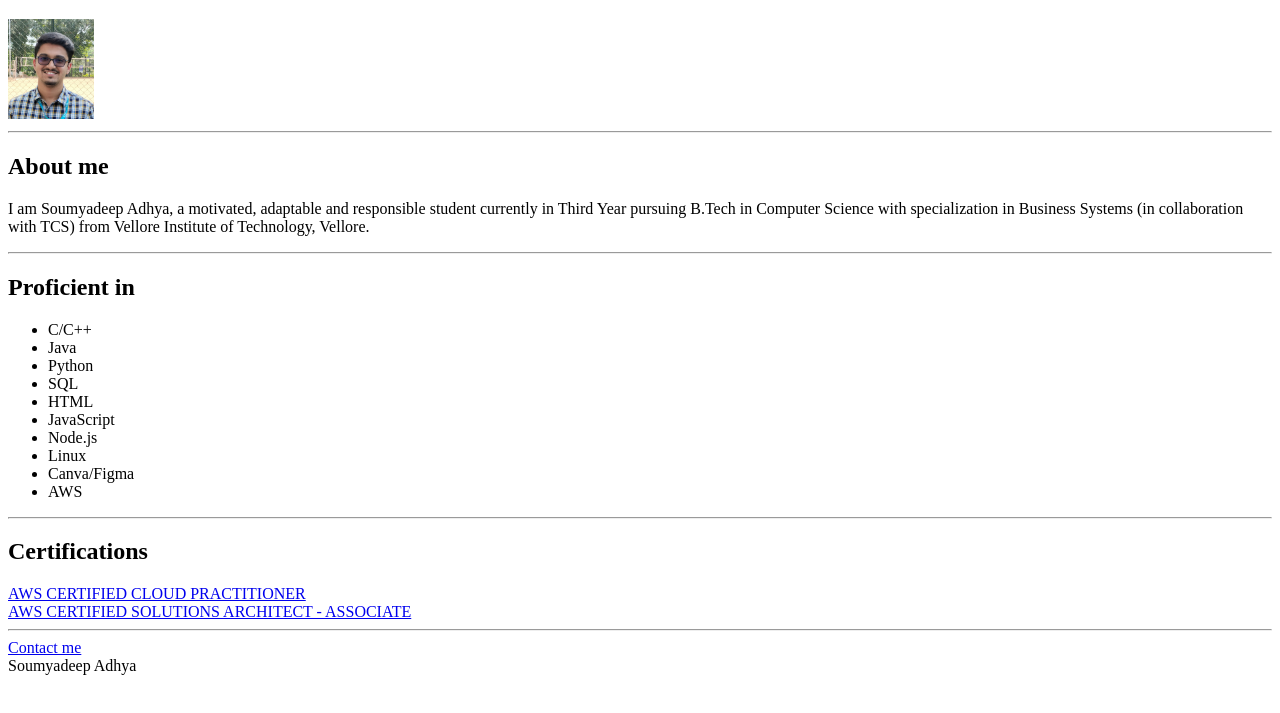
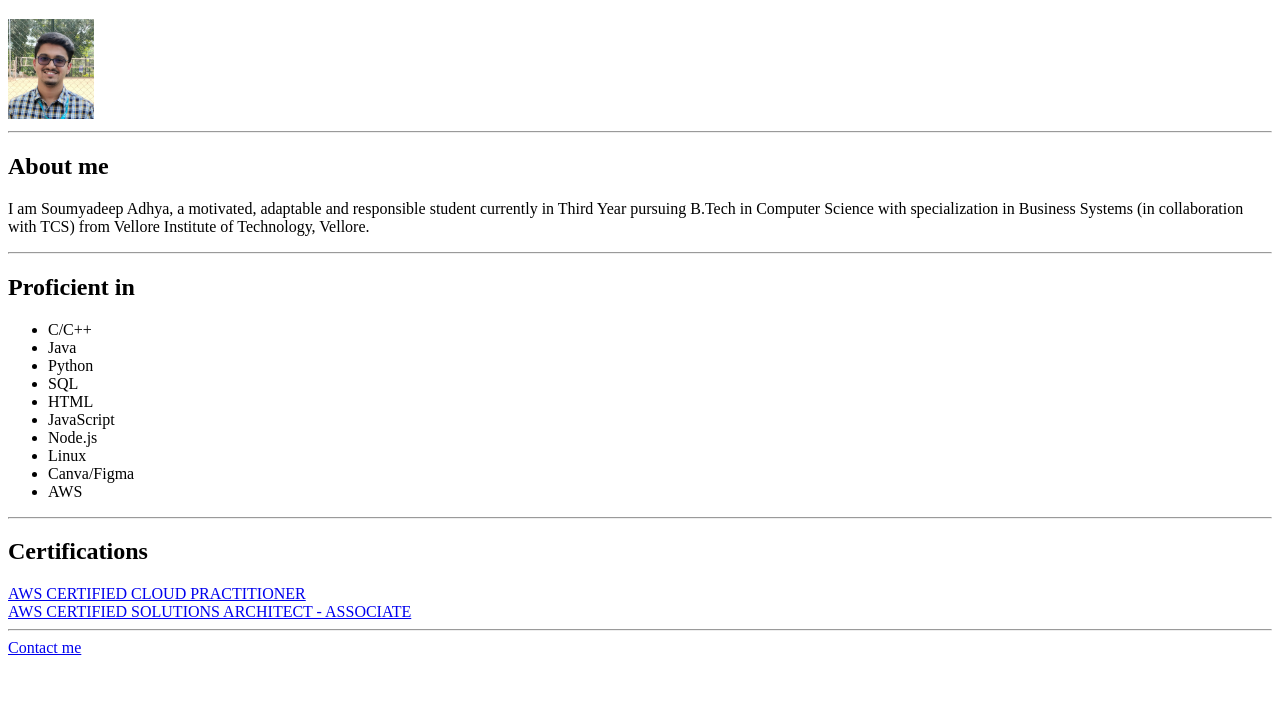
Before and after one commit to Soumyadeep2003/MyPortfolio, a plain HTML site: page index.html in a window 1280 px wide. Shown: the part 61-774 px from the top of the page. Drawn offline with Linux system fonts and the light colour scheme.

Commit message:
Update index.html

```diff
--- a/index.html
+++ b/index.html
@@ -33,7 +33,7 @@
     <hr>
     <a href="./contact.html">Contact me</a>
 
-    <footer>Soumyadeep Adhya</footer>
+
 
 
 </body>
```
